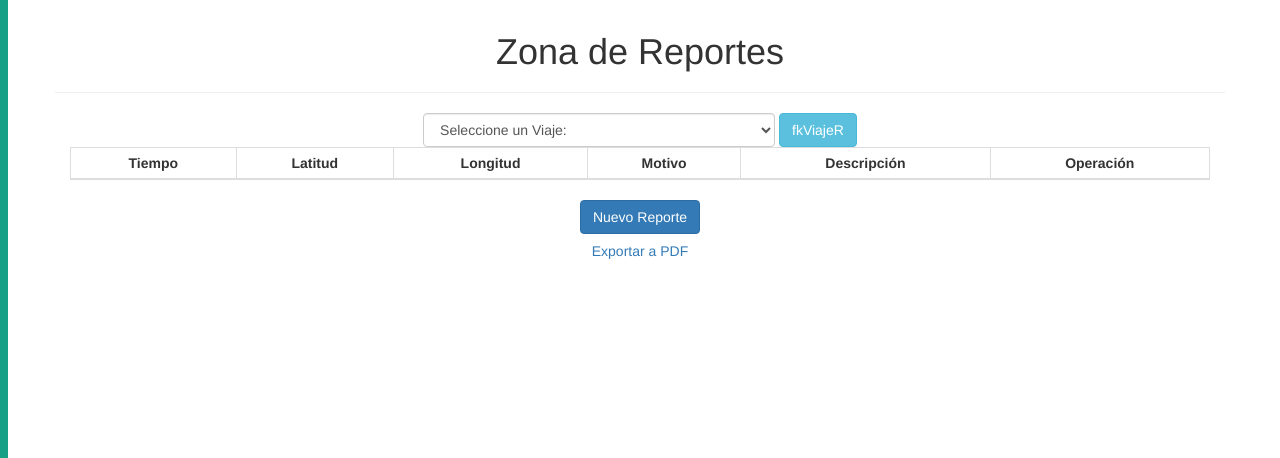
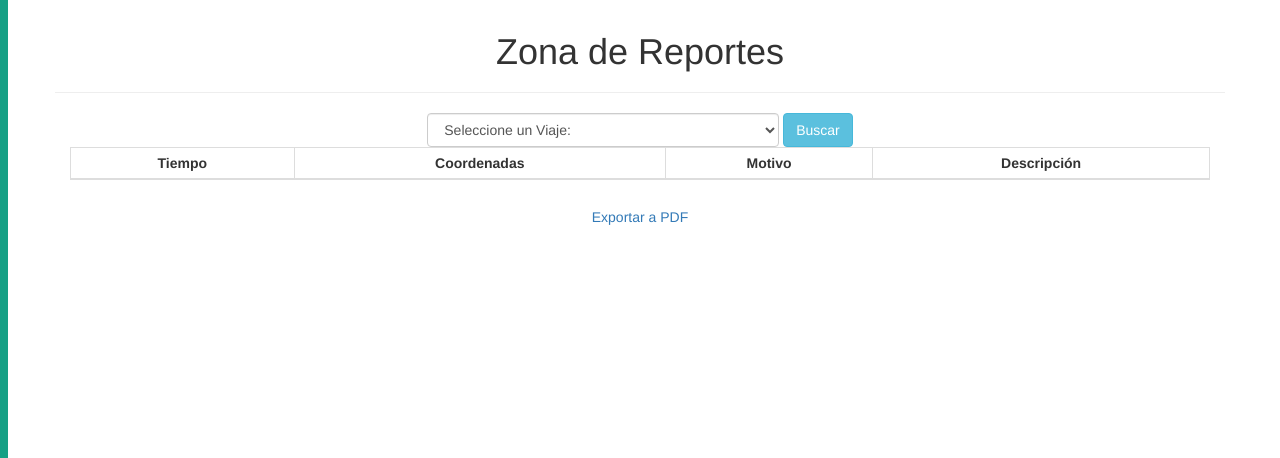
Before and after one commit to RodrigoAndreoli/PrograWeb2-Logistica, a PHP site: page /logistica/vista_reportes.php in a window 1280 px wide. Shown: the part 54-512 px from the top of the page. Run offline with PHP 8.4, Linux system fonts and the light colour scheme; a user stored in the database is signed in; data comes from the database, SQL or seed files in the repository; lists and menus that the app fills with data are empty; style sheets or scripts are compiled from the project's sources.

Commit message:
Trabajando sobre vista_reportes

```diff
--- a/logistica/exportarCliente.php
+++ b/logistica/exportarCliente.php
@@ -1,6 +1,8 @@
 <?php
     require_once($_SERVER['DOCUMENT_ROOT'].'/resources/db/control.php');
     include($_SERVER['DOCUMENT_ROOT'].'/resources/templates/pdfPageL.php');
+    include($_SERVER['DOCUMENT_ROOT'].'/resources/log/creaLog.php');
+
 
     $obj = new controlDB();
     $datos = $obj -> consultar("SELECT *
--- a/logistica/exportarMantenimientos.php
+++ b/logistica/exportarMantenimientos.php
@@ -1,7 +1,8 @@
 <?php
-
     require_once($_SERVER['DOCUMENT_ROOT'].'/resources/db/control.php');
     include($_SERVER['DOCUMENT_ROOT'].'/resources/templates/pdfPageL.php');
+    include($_SERVER['DOCUMENT_ROOT'].'/resources/log/creaLog.php');
+
 
     $obj = new controlDB();
     $datos=$obj->consultar("SELECT U.nombre Mecanico, V.patente Patente, V.km Km, M.fecha_entrada Ingreso, M.fecha_salida Salida, M.repuestos Repuestos, M.externo Externo, M.costo Costo
--- a/logistica/exportarPresupuesto.php
+++ b/logistica/exportarPresupuesto.php
@@ -1,6 +1,8 @@
 <?php
     require_once($_SERVER['DOCUMENT_ROOT'].'/resources/db/control.php');
     include($_SERVER['DOCUMENT_ROOT'].'/resources/templates/pdfPageL.php');
+    include($_SERVER['DOCUMENT_ROOT'].'/resources/log/creaLog.php');
+
 
     $obj = new controlDB();
     $datos = $obj -> consultar("SELECT C.razon Razon, P.aceptado Aceptado, P.tiempo_estimado Tiempo, P.km_estimado Km, P.combustible_estimado Nafta, P.costo_real Costo
--- a/logistica/exportarUser.php
+++ b/logistica/exportarUser.php
@@ -1,9 +1,10 @@
 <?php
     require_once($_SERVER['DOCUMENT_ROOT'].'/resources/db/control.php');
     include($_SERVER['DOCUMENT_ROOT'].'/resources/templates/pdfPageP.php');
+    include($_SERVER['DOCUMENT_ROOT'].'/resources/log/creaLog.php');
 
     $obj = new controlDB();
-    $datos=$obj->consultar("SELECT *
+    $datos=$obj -> consultar("SELECT *
         FROM Usuario
         ORDER BY rol");
 
--- a/logistica/exportarVehiculo.php
+++ b/logistica/exportarVehiculo.php
@@ -1,6 +1,7 @@
 <?php
     require_once($_SERVER['DOCUMENT_ROOT'].'/resources/db/control.php');
     include($_SERVER['DOCUMENT_ROOT'].'/resources/templates/pdfPageL.php');
+    include($_SERVER['DOCUMENT_ROOT'].'/resources/log/creaLog.php');
 
     $obj = new controlDB();
     $datos=$obj->consultar("SELECT *
--- a/logistica/exportarViaje.php
+++ b/logistica/exportarViaje.php
@@ -1,7 +1,7 @@
 <?php
-
     require_once($_SERVER['DOCUMENT_ROOT'].'/resources/db/control.php');
     include($_SERVER['DOCUMENT_ROOT'].'/resources/templates/pdfPageL.php');
+    include($_SERVER['DOCUMENT_ROOT'].'/resources/log/creaLog.php');
 
     $obj = new controlDB();
     $datos=$obj->consultar("SELECT fecha, origen, destino, tipo_carga, tiempo_total, combustible_total, km_total
--- a/logistica/imprimirViajeQR.php
+++ b/logistica/imprimirViajeQR.php
@@ -1,8 +1,8 @@
 <?php
-
     require_once($_SERVER['DOCUMENT_ROOT'].'/resources/db/control.php');
     include($_SERVER['DOCUMENT_ROOT'].'/resources/templates/pdfPageP.php');
     include($_SERVER['DOCUMENT_ROOT'].'/resources/library/qr/qrlib.php');
+    include($_SERVER['DOCUMENT_ROOT'].'/resources/log/creaLog.php');
 
     $idViaje = $_REQUEST['id'];
     $obj = new controlDB();
--- a/logistica/vista_reportes.php
+++ b/logistica/vista_reportes.php
@@ -59,7 +59,7 @@
                                                         <?php }
                                                         } ?>
                                                 </select>
-                                                <input type="submit" value="fkViajeR" class="btn btn-info">
+                                                <input type="submit" value="Buscar" class="btn btn-info">
                                             </div>
                                         </div>
                                     </form>
@@ -73,11 +73,16 @@
                                                 <th class="text-center">fkViajeR</th>
 -->
                                                 <th class="text-center">Tiempo</th>
+                                                <th class="text-center">Coordenadas</th>
+<!--
                                                 <th class="text-center">Latitud</th>
                                                 <th class="text-center">Longitud</th>
+-->
                                                 <th class="text-center">Motivo</th>
                                                 <th class="text-center">Descripci&oacute;n</th>
+<!--
                                                 <th class="text-center">Operaci&oacute;n</th>
+-->
                                             </thead>
                                             <?php if(isset($datos)) {
                                                 foreach($datos as $td) { ?>
@@ -94,17 +99,30 @@
                                                         <?php echo $td['tiempo']; ?>
                                                     </td>
                                                     <td>
+                                                        <a href="https://www.google.com/maps/?q=<?php echo ($td['longitud'].','.$td['latitud']); ?>" target="_blank">
+                                                            <?php
+                                                                echo ('('.substr($td['longitud'],0,6).' ; '.substr($td['latitud'],0,6).')');
+                                                            ?>
+                                                            <?php
+                                                                //echo ('('.substr($td['longitud'],1,5).' S;'.substr($td['latitud'],1,5).' O)');
+                                                            ?>
+                                                        </a>
+                                                    </td>
+<!--
+                                                    <td>
                                                         <?php echo $td['latitud']; ?>
                                                     </td>
                                                     <td>
                                                         <?php echo $td['longitud']; ?>
                                                     </td>
+-->
                                                     <td>
                                                         <?php echo $td['motivo']; ?>
                                                     </td>
                                                     <td>
                                                         <?php echo $td['descripcion']; ?>
                                                     </td>
+<!--
                                                     <td class="text-center">
                                                         <a href="#<?php echo " ";?>">
                                                             <button class="btn btn-info">Editar</button>
@@ -113,6 +131,7 @@
                                                             <button class="btn btn-danger">Eliminar</button>
                                                         </a>
                                                     </td>
+-->
                                                 </tr>
                                             <?php }} ?>
                                         </table>
@@ -120,23 +139,13 @@
                                 </div>
                             </div>
                         </div>
-                        <div class="row">
-                            <div class="col">
-                                <?php
-                                /*
-                                for($i = 1; $i <= $total_paginas; $i++){
-                                    echo "<ul class='pagination'>
-                                    <li><a href='?pagina=".$i."'>".$i."</a></li>
-                                    </ul>";}
-                                */
-                                ?>
-                            </div>
-                        </div>
+                        <?php if($_SESSION['rol'] == 'Chofer') { ?>
                         <div class="row">
                             <div class="col">
                                 <a href="registrarReporte.php" class="btn btn-primary">Nuevo Reporte</a>
                             </div>
                         </div>
+                        <?php } ?>
                         <div class="row">
                             <a href="#" target="_blank">
                                 <button class="btn btn-link" target="_blank">Exportar a PDF</button>
--- a/resources/db/control.php
+++ b/resources/db/control.php
@@ -26,10 +26,8 @@
         /*----------------------CONSULTAR-------------------------*/
          //$sql va ser el select, los select
         function consultar($sql){
-
-
-			$log = new creaLog();
-			$log->escribir($sql);//conexion,consulta
+//			$log = new creaLog();
+//			$log->escribir($sql);//conexion,consulta
             $result=mysqli_query($this->con,$sql);
             //array vacio
             $data=null;
```
Also changed, not shown: resources/library/reportes_pag.php (+1 -18 lines), 1 other file.
